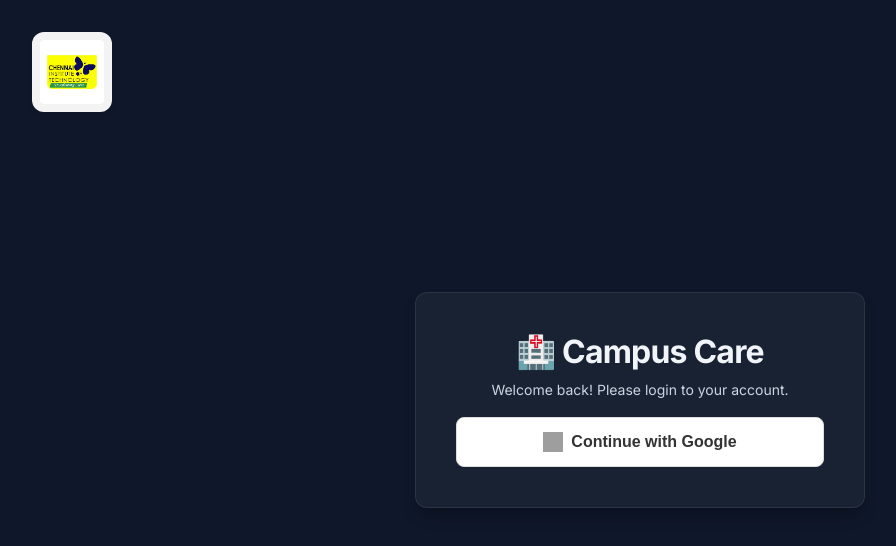
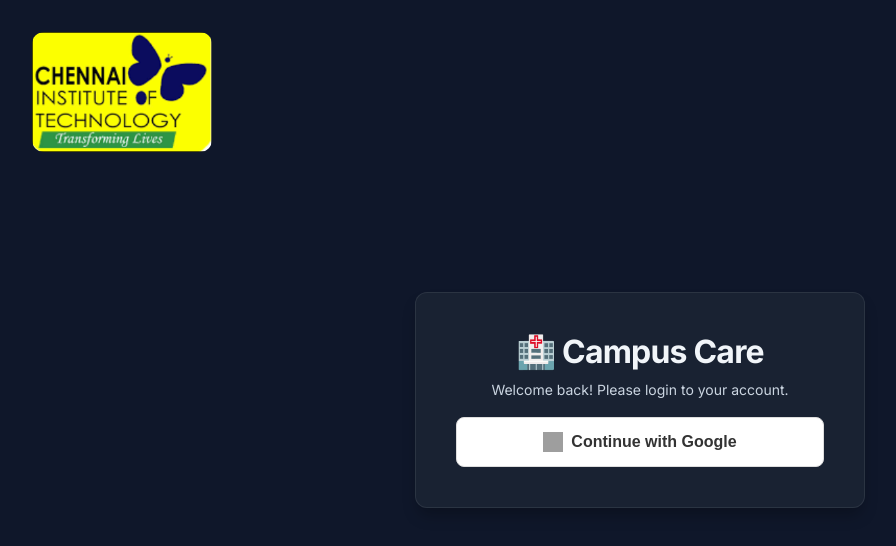
Before and after one commit to BHUVI-SHIP-IT/healthcare, a React (Vite) app in the folder frontend/: page /login in a window 1280 px wide. Shown: the top 546 px of the page, without its empty margins (0-896 px from the left). Built offline with nearby package versions, Linux system fonts and the light colour scheme; no server answers; grey boxes are pictures that could not be loaded.

Commit message:
update logo

```diff
--- a/frontend/src/components/Navbar.tsx
+++ b/frontend/src/components/Navbar.tsx
@@ -78,11 +78,9 @@
                         src="/cit_logo.png"
                         alt="CIT Logo"
                         style={{
-                            height: '50px',
+                            height: '55px',
                             objectFit: 'contain',
-                            background: 'rgba(255, 255, 255, 0.95)',
-                            padding: '4px',
-                            borderRadius: '8px'
+                            borderRadius: '4px'
                         }}
                     />
                     Campus Care
--- a/frontend/src/pages/LoginPage.tsx
+++ b/frontend/src/pages/LoginPage.tsx
@@ -24,12 +24,9 @@
                     src="/cit_logo.png"
                     alt="CIT Logo"
                     style={{
-                        height: '80px',
+                        height: '120px',
                         objectFit: 'contain',
-                        background: 'rgba(255, 255, 255, 0.95)',
-                        padding: '8px',
                         borderRadius: '12px',
-                        boxShadow: '0 4px 6px -1px rgba(0, 0, 0, 0.1)'
                     }}
                 />
             </div>
```
Also changed, not shown: frontend/public/cit_logo.png.
